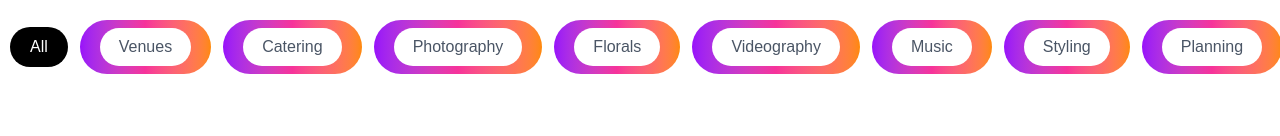
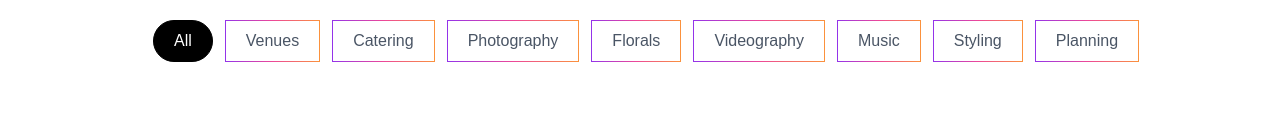
Before and after one commit to roland-id-au/vows-social, a Next.js app in the folder packages/web/: page / in a window 1280 px wide. Shown: the top 136 px of the page. Built offline with nearby package versions, Linux system fonts and the light colour scheme; no server answers; the database is empty.

Commit message:
Fix menu borders: use true 1px border with gradient

```diff
--- a/packages/web/components/Header.tsx
+++ b/packages/web/components/Header.tsx
@@ -64,17 +64,18 @@ export default function Header({ activeCategory, onCategoryChange }: HeaderProps
                 onClick={() => onCategoryChange?.(category.id)}
                 className={`px-5 py-2 rounded-full font-medium whitespace-nowrap transition-all text-base relative ${
                   activeCategory === category.id
-                    ? 'bg-black text-white'
-                    : 'text-gray-600 hover:bg-gray-50 bg-gradient-to-r from-purple-600 via-pink-500 to-orange-400 p-[1px]'
+                    ? 'bg-black text-white border border-black'
+                    : 'text-gray-600 hover:bg-gray-50 bg-white border border-transparent'
                 }`}
+                style={
+                  activeCategory !== category.id
+                    ? {
+                        borderImage: 'linear-gradient(to right, rgb(147, 51, 234), rgb(236, 72, 153), rgb(251, 146, 60)) 1',
+                      }
+                    : undefined
+                }
               >
-                {activeCategory === category.id ? (
-                  category.label
-                ) : (
-                  <span className="block bg-white px-[19px] py-[7px] rounded-full">
-                    {category.label}
-                  </span>
-                )}
+                {category.label}
               </button>
             ))}
           </nav>
```
